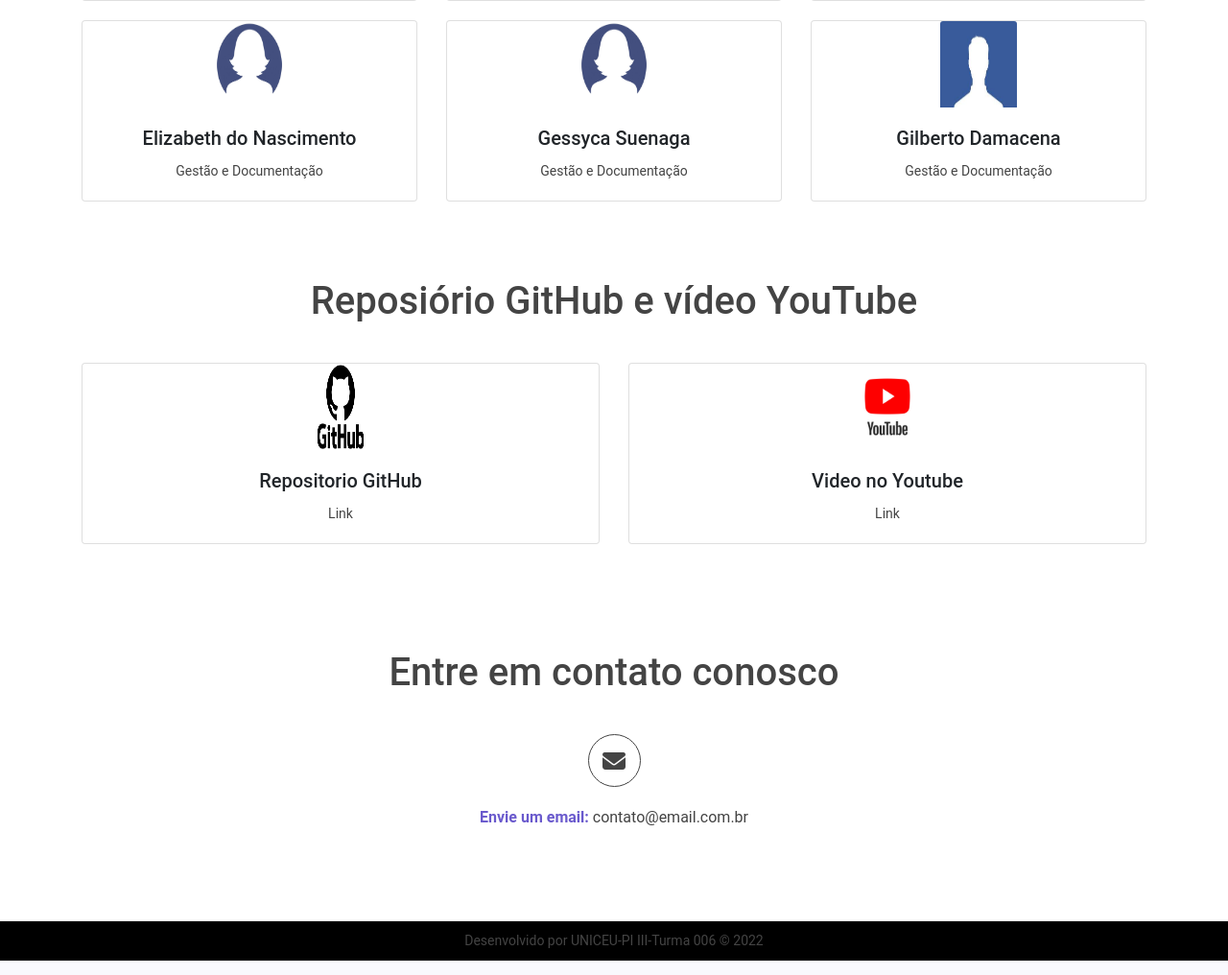
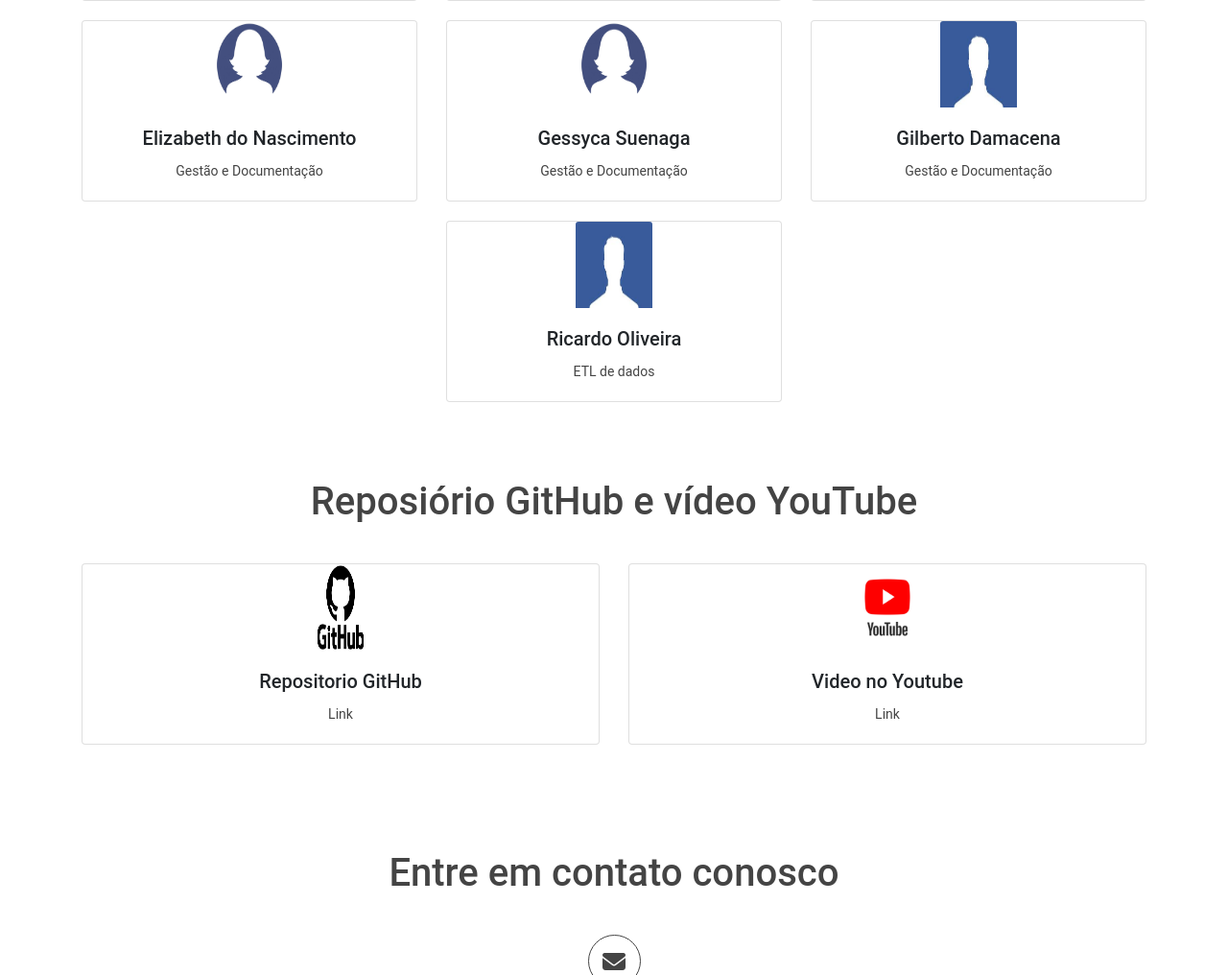
Before and after one commit to piunivespg33/piunivespg33, a Django app: page / in a window 1280 px wide. Shown: the part 1736-2752 px from the top of the page at 96% size. Run offline with Django 3.2, Linux system fonts and the light colour scheme; some libraries are stand-ins or nearby versions.

Commit message:
Atualização page home.html

```diff
--- a/templates/pesquisas/home.html
+++ b/templates/pesquisas/home.html
@@ -78,7 +78,7 @@
             </div>
             <div class="col-md-4">
               <div class="card">
-					<img src="{% static 'img/profilem.jpg' %}" class="card-img-top" alt="Imagem de Perfil 2">
+                <img src="{% static 'img/profilem.jpg' %}" class="card-img-top" alt="Imagem de Perfil 1">
                 <div class="card-body">
                   <h5 class="card-title">Afonso Benjamin</h5>
                   <p class="card-text">Desenvolvedor</p>
@@ -87,7 +87,7 @@
             </div>
             <div class="col-md-4">
               <div class="card">
-					<img src="{% static 'img/profilem.jpg' %}" class="card-img-top" alt="Imagem de Perfil 3">
+                <img src="{% static 'img/profilem.jpg' %}" class="card-img-top" alt="Imagem de Perfil 2">
                 <div class="card-body">
                   <h5 class="card-title">Fabio Zanin</h5>
                   <p class="card-text">Desenvolvedor</p>
@@ -96,7 +96,7 @@
             </div>
             <div class="col-md-4">
               <div class="card">
-					<img src="{% static 'img/profilem.jpg' %}" class="card-img-top" alt="Imagem de Perfil 4">
+                <img src="{% static 'img/profilem.jpg' %}" class="card-img-top" alt="Imagem de Perfil 3">
                 <div class="card-body">
                   <h5 class="card-title">Helio Galdino</h5>
                   <p class="card-text">Desenvolvedor</p>
@@ -116,7 +116,7 @@
             </div>
             <div class="col-md-4">
               <div class="card">
-					<img src="{% static 'img/profilef.jpg' %}" class="card-img-top" alt="Imagem de Perfil 4">
+                <img src="{% static 'img/profilef.jpg' %}" class="card-img-top" alt="Imagem de Perfil 5">
                   <div class="card-body">
                     <h5 class="card-title">Gessyca Suenaga</h5>
                     <p class="card-text">Gestão e Documentação</p>
@@ -125,7 +125,7 @@
             </div>
             <div class="col-md-4">
               <div class="card">
-					<img src="{% static 'img/profilem.jpg' %}" class="card-img-top" alt="Imagem de Perfil 4">
+                <img src="{% static 'img/profilem.jpg' %}" class="card-img-top" alt="Imagem de Perfil 6">
                 <div class="card-body">
                   <h5 class="card-title">Gilberto Damacena</h5>
                   <p class="card-text">Gestão e Documentação</p>
@@ -133,6 +133,20 @@
               </div>
             </div>
           </div>
+          <div class="row" id="team-photos">
+            <div class="col-md-4">
+            </div>
+            <div class="col-md-4">
+              <div class="card">
+                <img src="{% static 'img/profilem.jpg' %}" class="card-img-top" alt="Imagem de Perfil 7">
+                <div class="card-body">
+                  <h5 class="card-title">Ricardo Oliveira</h5>
+                  <p class="card-text">ETL de dados</p>
+                </div>
+              </div>
+            </div>
+          </div>
+
         </div>
       </div>
   <!-- Repositorio -->
```
Lines whose indentation alone changed are shown as unchanged.
